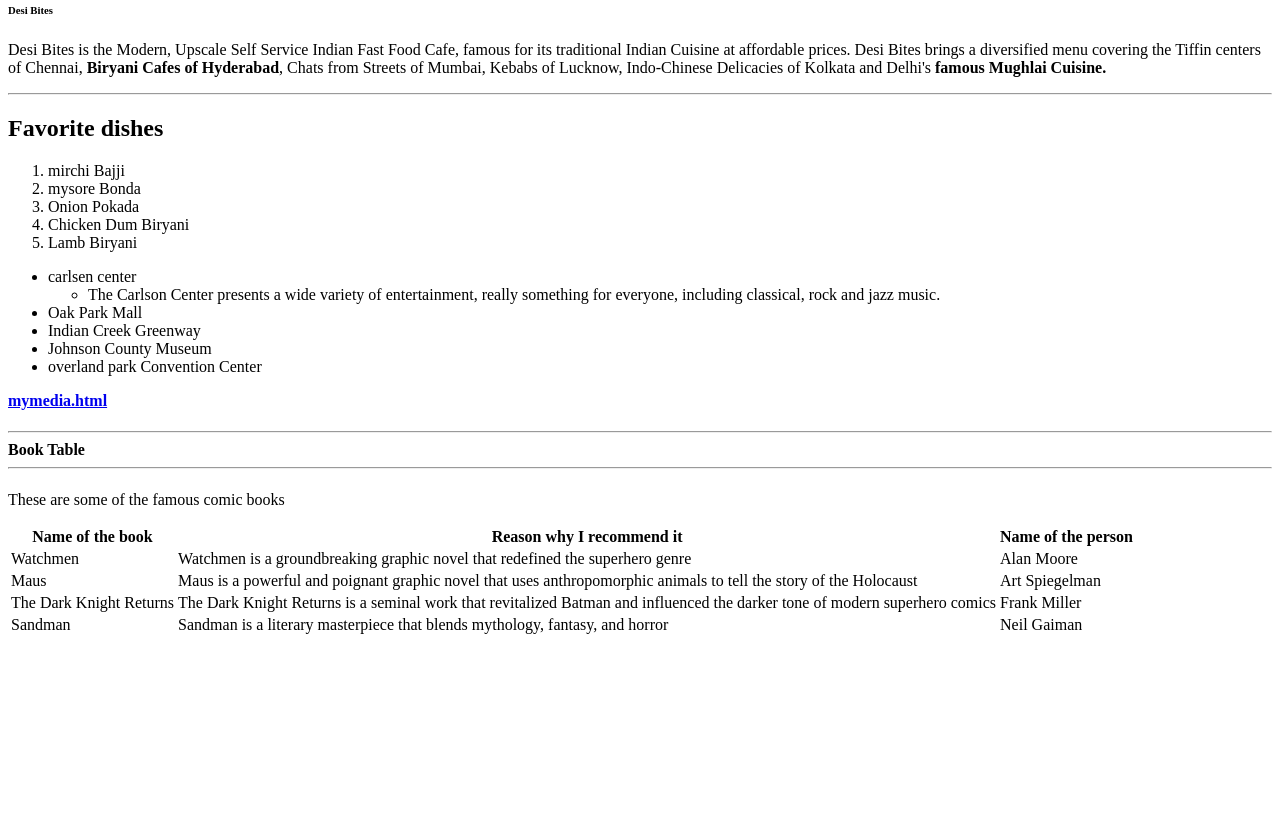
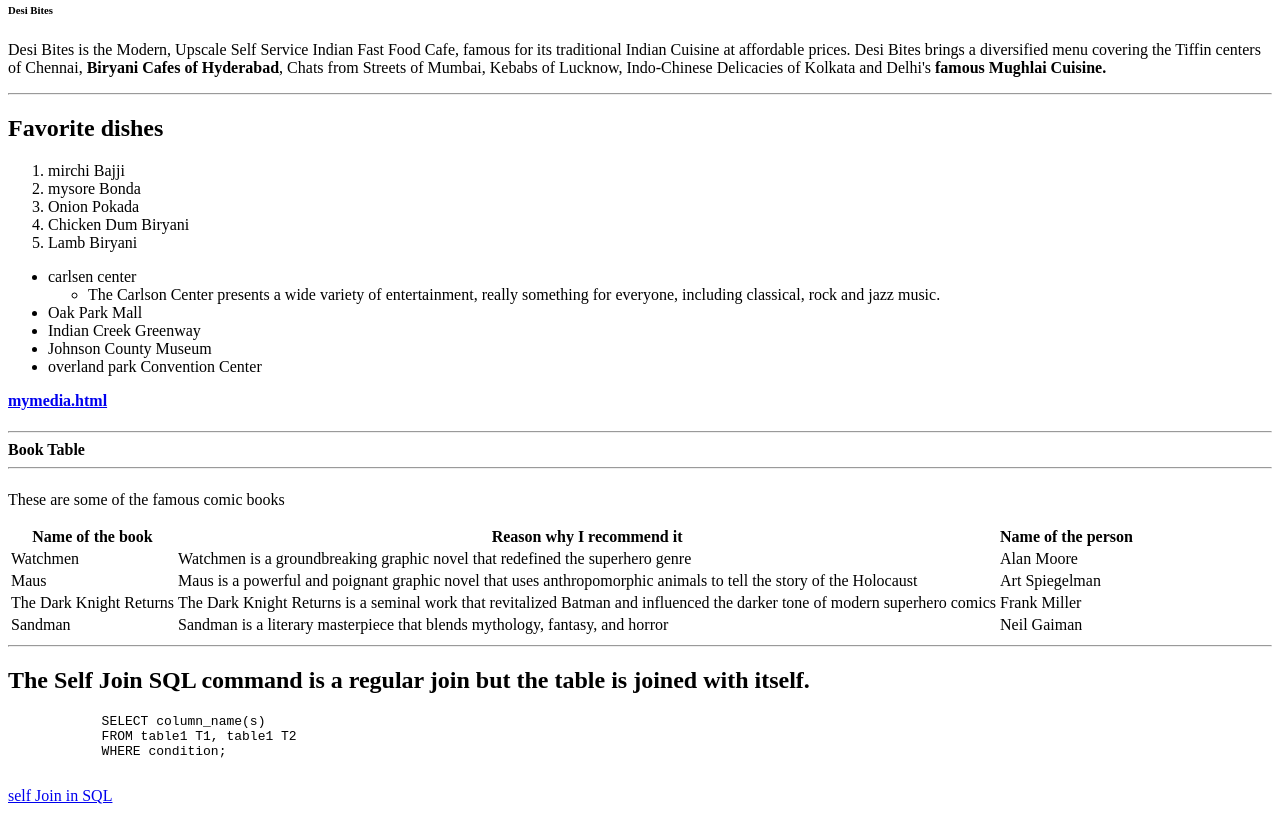
Before and after one commit to 44-563-Web-Apps-S24/44563-webapps-s24-assignment3-YAMINIREDDYPESARU, a plain HTML site: page index.html in a window 1280 px wide. Shown: the part 79-892 px from the top of the page. Before the commit the page ends 800 px from the top, so only its background shows below. Drawn offline with Linux system fonts and the light colour scheme.

Commit message:
updated SQL code snippet

```diff
--- a/index.html
+++ b/index.html
@@ -60,5 +60,13 @@
               <td>Neil Gaiman</td>
             </tr>
           </table>
+          <hr>
+          <h2>The Self Join SQL command is a regular join but the table is joined with itself.</h2>
+            <pre>
+            SELECT column_name(s)
+            FROM table1 T1, table1 T2
+            WHERE condition;
+            </pre>
+            <a href="https://www.dofactory.com/sql/self-join">self Join in SQL</a>
 </body>
 </html>
```
